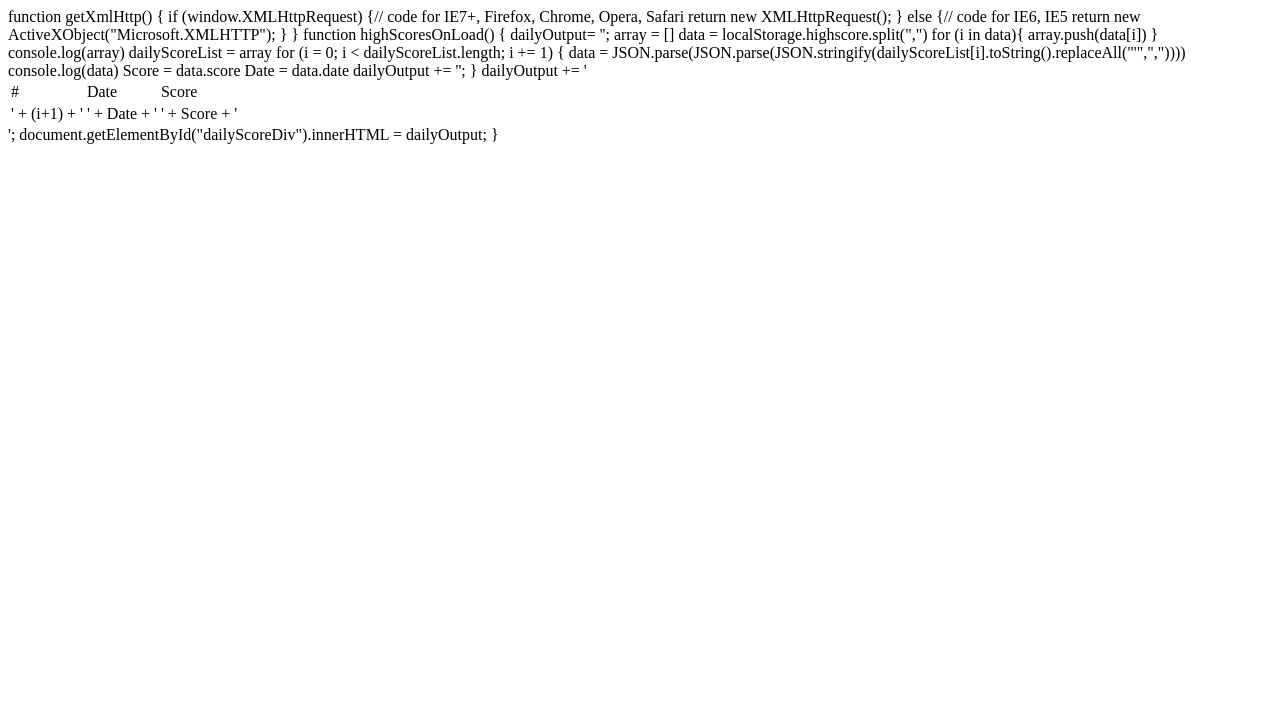
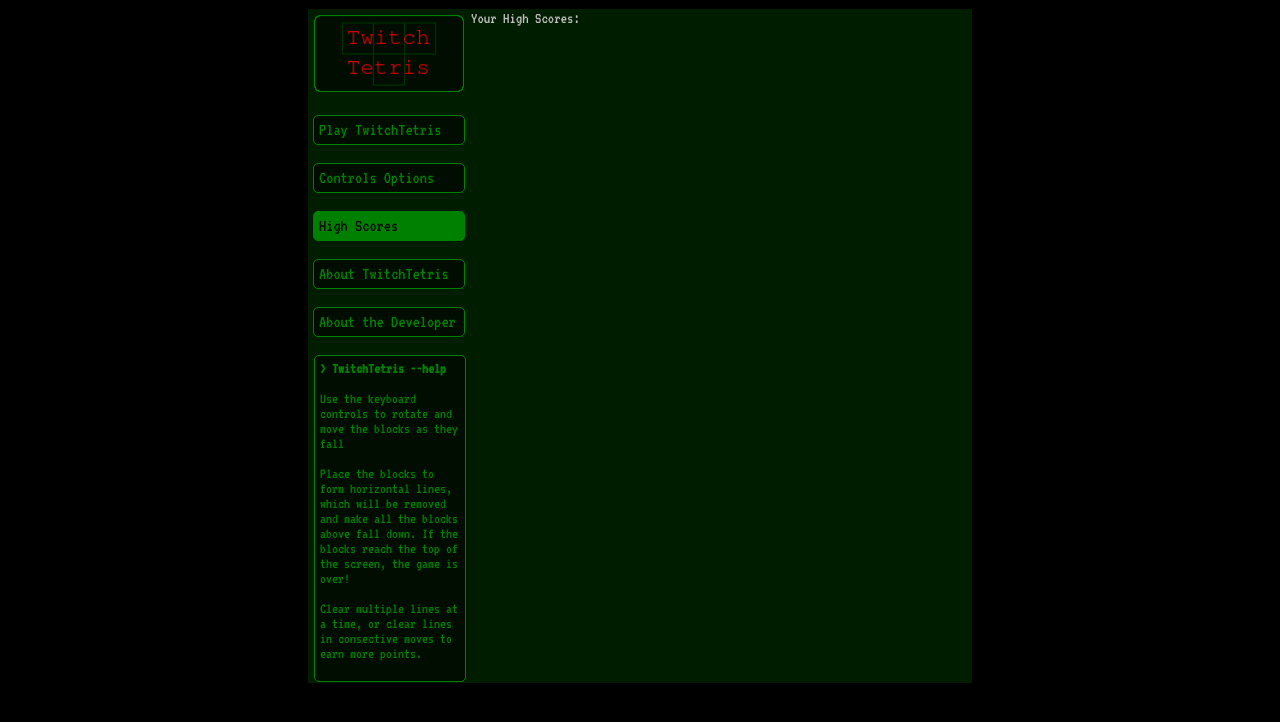
Before and after one commit to felixgoff/twitch-tetris, a plain HTML site: page highScores.html in a window 1280 px wide. Drawn offline with Linux system fonts and the light colour scheme.

Commit message:
Update highScores.html

```diff
--- a/highScores.html
+++ b/highScores.html
@@ -1,34 +1,60 @@
-function getXmlHttp() {
-    if (window.XMLHttpRequest)
-    {// code for IE7+, Firefox, Chrome, Opera, Safari
-	return new XMLHttpRequest();
-    }
-    else
-    {// code for IE6, IE5
-	return new ActiveXObject("Microsoft.XMLHTTP");
-    }
-}
+<html>
+  <head>
+    <title>TwitchTetris</title>
+    <link href="//fonts.googleapis.com/css?family=VT323" rel="stylesheet" type="text/css" />
 
-function highScoresOnLoad() {
+    <link href="styles.css" rel="stylesheet" type="text/css" />
 
-	dailyOutput= '<table class="highScoreTable"><tr class="highScoreTableHeader"><td>#</td><td>Date</td><td>Score</td></tr>';
-	array = []
-	data = localStorage.highscore.split(",")
-    for (i in data){
-        array.push(data[i])
-	}
-	console.log(array)
-	dailyScoreList = array
-	for (i = 0; i < dailyScoreList.length; i += 1) {
-		data = JSON.parse(JSON.parse(JSON.stringify(dailyScoreList[i].toString().replaceAll("'",","))))
-		console.log(data)
-		Score = data.score
-		Date = data.date
-		dailyOutput += '<tr><td>' + (i+1) + '</td><td>' + Date + '</td><td>' + Score + '</td></tr>';
-	}
+    <script src="highScores.js"></script>
+    <script src="json-minified.js"></script>
+  </head>
+  <body onload="highScoresOnLoad()">
 
-	dailyOutput += '</table>';
+    <table border="0" class="mainTable">
+      <tr>
+	<td class="menuCell">
+	  <div class="menu">
+	    <img class="menuLogo" src="media/background/logo.png"></img>
+	    <br/><br/>
 
-	document.getElementById("dailyScoreDiv").innerHTML = dailyOutput;
+	    <a href="index.html" class="bareLink">
+	      <div class="menuItem">Play TwitchTetris</div>
+	    </a>
+	    <br/>
+	    <a href="controls.html" class="bareLink">
+	      <div class="menuItem">Controls Options</div>
+	    </a>
+	    <br/>
+	    <a href="highScores.html" class="bareLink">
+	      <div class="menuItem selectedMenuItem">High Scores</div>
+	    </a>
+	    <br/>
+	    <a href="about.html" class="bareLink">
+	      <div class="menuItem">About TwitchTetris</div>
+	    </a>
+	    <br/>
+	    <a href="http://www.leighpauls.com" class="bareLink">
+	      <div class="menuItem">About the Developer</div>
+	    </a>
+	    <br/>
 
-}
+	    <div class="instructions">
+	      <b> &gt TwitchTetris --help </b>
+	      <p>Use the keyboard controls to rotate and move the blocks as they fall</p>
+	      <p>Place the blocks to form horizontal lines, which will be removed and make all the blocks above fall down. If the blocks reach the top of the screen, the game is over!</p>
+	      <p>Clear multiple lines at a time, or clear lines in consective moves to earn more points.</p>
+	    </div>
+
+	  </div>
+	</td>
+	<td class="contentCell">
+	  <div class="scoreArea">
+	    Your High Scores:
+	    <div class="highScoresArea" id="dailyScoreDiv"></div>
+	    <br/>
+	  </div>
+	</td>
+      </tr>
+    </table>
+  </body>
+</html>
```
